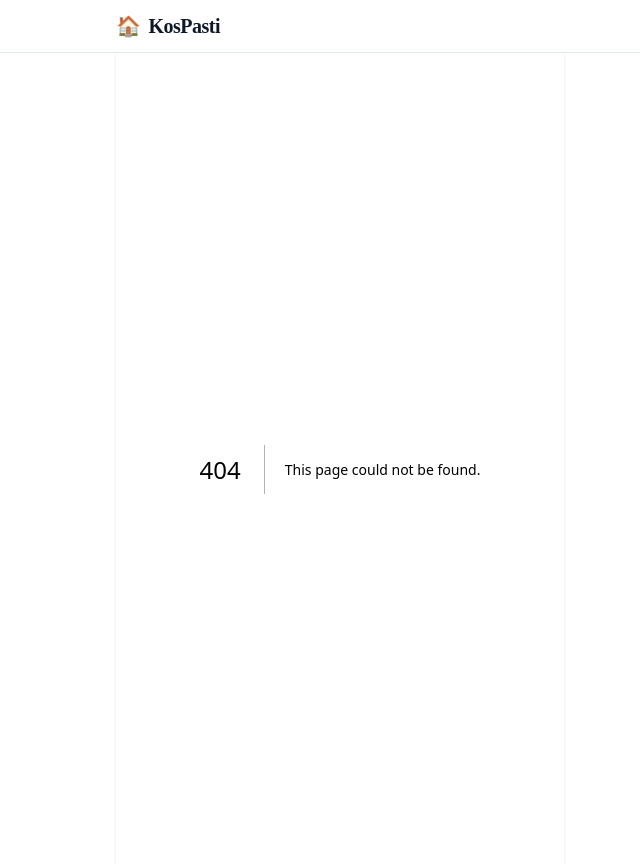
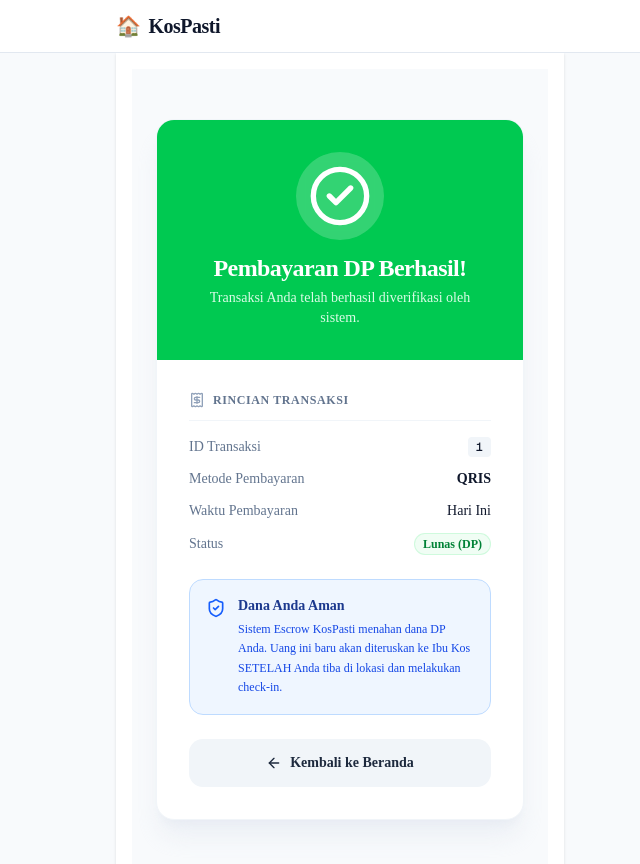
Before and after one commit to dimasferial05-ctrl/kospasti-web-app, a Next.js app: page /success/1 in a window 1280 px wide. Before the commit this address had no page. Shown: the top 864 px of the page, without its empty margins (300-940 px from the left). Built offline with nearby package versions, Linux system fonts and the light colour scheme.

Commit message:
feat: implement payment success UI with digital receipt and escrow notice

```diff
--- /dev/null
+++ b/src/app/success/[bookingId]/page.tsx
@@ -0,0 +1,85 @@
+"use client";
+
+import { useParams, useRouter } from "next/navigation";
+import { CheckCircle2, ShieldCheck, ArrowLeft, Receipt } from "lucide-react";
+
+export default function PaymentSuccessPage() {
+  const router = useRouter();
+  const params = useParams();
+  const bookingId = params?.bookingId as string;
+
+  return (
+    <div className="min-h-screen flex items-center justify-center bg-slate-50 p-4 sm:p-6">
+      <div className="bg-white max-w-md w-full rounded-2xl shadow-xl shadow-slate-200/60 border border-slate-100 overflow-hidden">
+        {/* Header Card Sukses */}
+        <div className="bg-green-500 p-6 sm:p-8 text-center text-white flex flex-col items-center justify-center">
+          <div className="bg-white/20 p-3 rounded-full mb-3 backdrop-blur-xs">
+            <CheckCircle2 className="w-16 h-16 text-white animate-bounce-short" />
+          </div>
+          <h1 className="text-xl sm:text-2xl font-bold tracking-tight">
+            Pembayaran DP Berhasil!
+          </h1>
+          <p className="text-sm text-green-100 mt-1">
+            Transaksi Anda telah berhasil diverifikasi oleh sistem.
+          </p>
+        </div>
+
+        {/* Body Card: Struk Digital */}
+        <div className="p-6 sm:p-8">
+          <div className="flex items-center gap-2 pb-3 mb-4 border-b border-slate-100">
+            <Receipt className="w-4 h-4 text-slate-400" />
+            <span className="text-xs font-semibold text-slate-500 uppercase tracking-wider">
+              Rincian Transaksi
+            </span>
+          </div>
+
+          <div className="space-y-3 text-sm">
+            <div className="flex justify-between items-center">
+              <span className="text-slate-500">ID Transaksi</span>
+              <span className="font-mono font-medium text-slate-900 bg-slate-100 px-2 py-0.5 rounded text-xs">
+                {bookingId || "-"}
+              </span>
+            </div>
+            <div className="flex justify-between items-center">
+              <span className="text-slate-500">Metode Pembayaran</span>
+              <span className="font-semibold text-slate-900">QRIS</span>
+            </div>
+            <div className="flex justify-between items-center">
+              <span className="text-slate-500">Waktu Pembayaran</span>
+              <span className="text-slate-900 font-medium">Hari Ini</span>
+            </div>
+            <div className="flex justify-between items-center">
+              <span className="text-slate-500">Status</span>
+              <span className="inline-flex items-center text-xs font-semibold text-green-700 bg-green-50 border border-green-200/60 px-2 py-0.5 rounded-full">
+                Lunas (DP)
+              </span>
+            </div>
+          </div>
+
+          {/* Kotak Pemberitahuan Escrow */}
+          <div className="bg-blue-50 border border-blue-200 p-4 rounded-xl flex gap-3 items-start mt-6">
+            <ShieldCheck className="w-5 h-5 text-blue-600 shrink-0 mt-0.5" />
+            <div>
+              <h2 className="text-sm font-bold text-blue-900">
+                Dana Anda Aman
+              </h2>
+              <p className="text-xs text-blue-700 mt-1 leading-relaxed">
+                Sistem Escrow KosPasti menahan dana DP Anda. Uang ini baru akan diteruskan ke Ibu Kos SETELAH Anda tiba di lokasi dan melakukan check-in.
+              </p>
+            </div>
+          </div>
+
+          {/* Tombol Navigasi */}
+          <button
+            type="button"
+            onClick={() => router.push("/")}
+            className="w-full bg-slate-100 hover:bg-slate-200 text-slate-800 py-3.5 rounded-xl font-semibold mt-6 transition-colors flex items-center justify-center gap-2 cursor-pointer text-sm"
+          >
+            <ArrowLeft className="w-4 h-4" />
+            <span>Kembali ke Beranda</span>
+          </button>
+        </div>
+      </div>
+    </div>
+  );
+}
```
Also changed, not shown: 1 other file (tests, documents, lock files or other folders).
